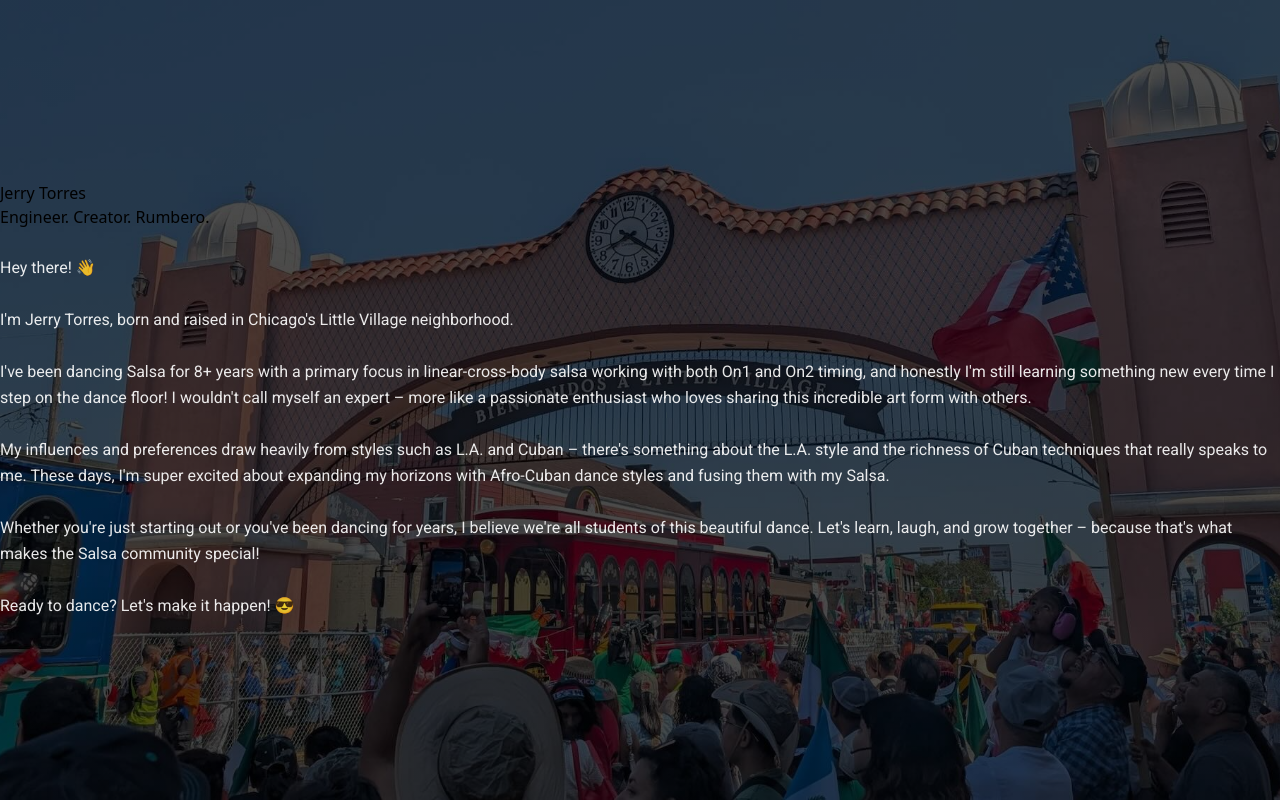
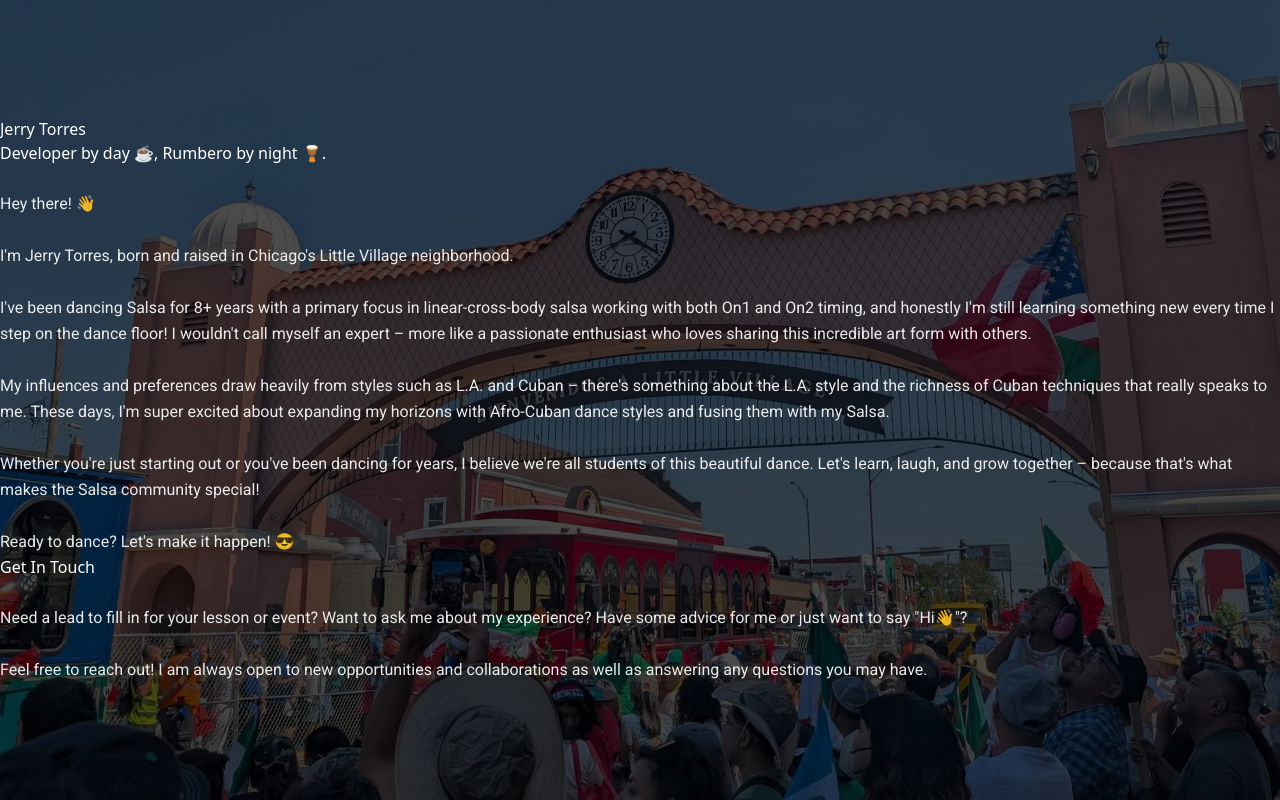
Before and after one commit to gtor23/jerry-dance-info, a React (Vite) app: page / in a window 1280 px wide. Built offline with nearby package versions, Linux system fonts and the light colour scheme.

Commit message:
add contact me section and adjust content

```diff
--- a/src/App.jsx
+++ b/src/App.jsx
@@ -1,4 +1,4 @@
-import { Hero, AboutMe } from './index'
+import { Hero, AboutMe, ContactMe } from './index'
 
 function App() {
     return (
@@ -6,6 +6,7 @@
             <main>
                 <Hero />
                 <AboutMe />
+                <ContactMe />
             </main>
         </div>
     )
--- /dev/null
+++ b/src/components/ContactMe/ContactMe.jsx
@@ -0,0 +1,14 @@
+import { getInTouchContent } from "../../content/getInTouchContent"
+
+export default function ContactMe() {
+    return (
+        <section className="section-contact-me">
+            <div>
+                <h1 className='text-white'>Get In Touch</h1>
+                <p className="get-in-touch" style={{ whiteSpace: 'pre-line' }}>
+                    {getInTouchContent}
+                </p>
+            </div>
+        </section>
+    )
+}
--- /dev/null
+++ b/src/components/ContactMe/index.js
@@ -0,0 +1 @@
+export { default } from './ContactMe';
--- a/src/components/Hero/Hero.jsx
+++ b/src/components/Hero/Hero.jsx
@@ -2,12 +2,8 @@
     return (
         <section className="section-hero">
             <div>
-                <h1>
-                    Jerry Torres
-                </h1>
-                <h2>
-                    Engineer. Creator. Rumbero.
-                </h2>
+                <h1 className='text-white'>Jerry Torres</h1>
+                <h2 className='text-white'>Developer by day ☕️, Rumbero by night 🪘.</h2>
             </div>
         </section>
     )
--- /dev/null
+++ b/src/content/getInTouchContent.js
@@ -0,0 +1,5 @@
+export const getInTouchContent = `
+Need a lead to fill in for your lesson or event? Want to ask me about my experience? Have some advice for me or just want to say "Hi👋"?
+
+Feel free to reach out! I am always open to new opportunities and collaborations as well as answering any questions you may have.
+`
--- a/src/index.js
+++ b/src/index.js
@@ -1,2 +1,3 @@
 export { default as Hero } from './components/Hero';
 export { default as AboutMe } from './components/AboutMe';
+export { default as ContactMe } from './components/ContactMe';
```
